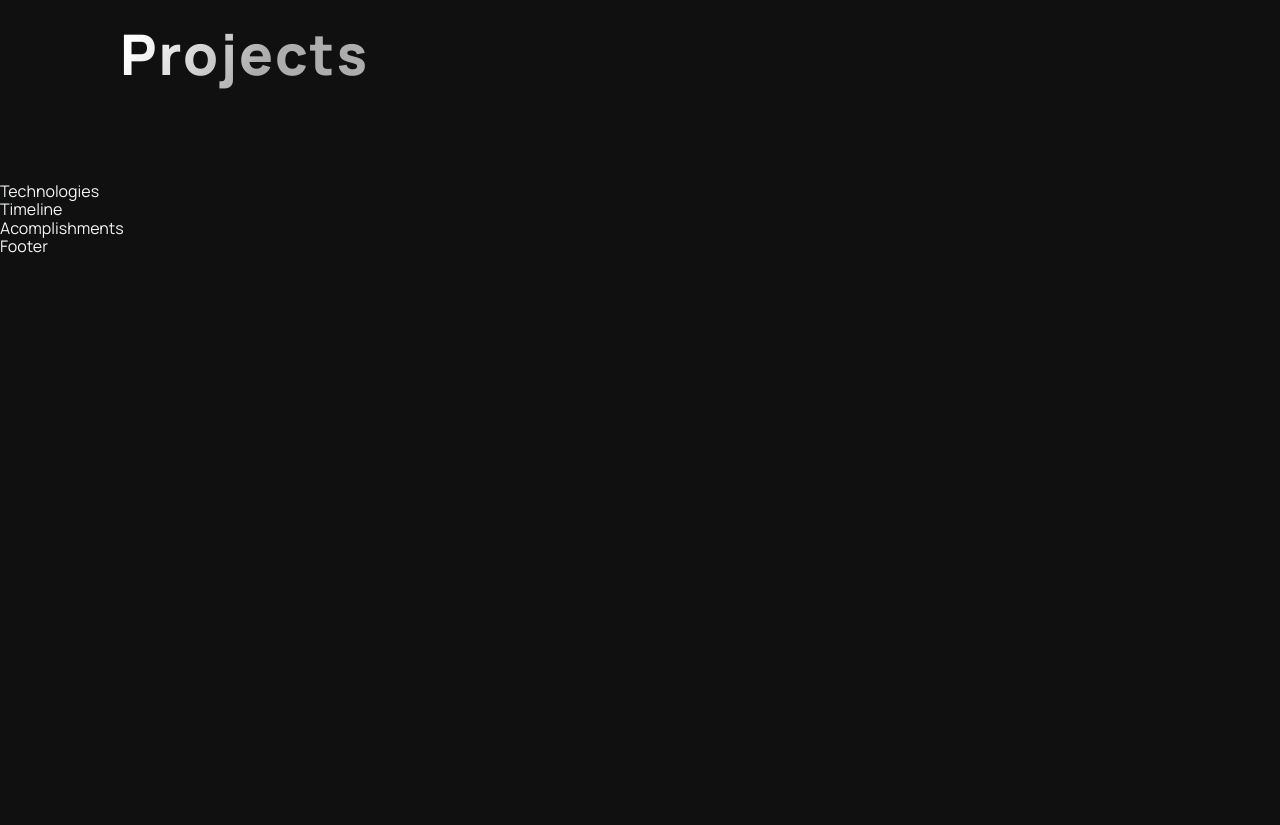
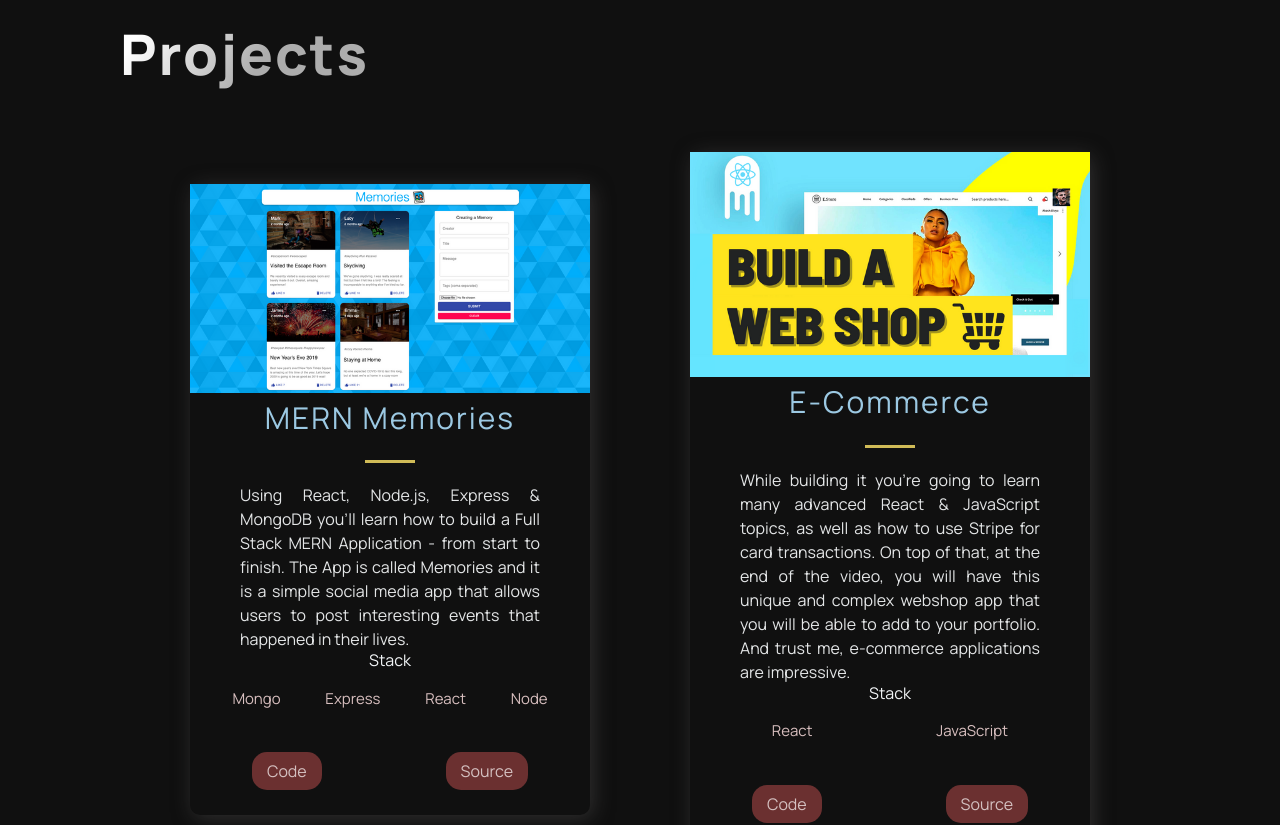
Before and after one commit to sleths/Portfolio-website, a Next.js app: page / in a window 1280 px wide. Shown: the part 700-1525 px from the top of the page. Before the commit the page ends 957 px from the top, so only its background shows below. Built offline with nearby package versions, Linux system fonts and the light colour scheme.

Commit message:
Projects section is added.

```diff
--- a/src/components/Projects/Projects.js
+++ b/src/components/Projects/Projects.js
@@ -1,15 +1,54 @@
-import React from 'react';
+import React from "react";
 
-import { BlogCard, CardInfo, ExternalLinks, GridContainer, HeaderThree, Hr, Tag, TagList, TitleContent, UtilityList, Img } from './ProjectsStyles';
-import { Section, SectionDivider, SectionTitle } from '../../styles/GlobalComponents';
-import { projects } from '../../constants/constants';
+import {
+  BlogCard,
+  CardInfo,
+  ExternalLinks,
+  GridContainer,
+  HeaderThree,
+  Hr,
+  Tag,
+  TagList,
+  TitleContent,
+  UtilityList,
+  Img,
+} from "./ProjectsStyles";
+import {
+  Section,
+  SectionDivider,
+  SectionTitle,
+} from "../../styles/GlobalComponents";
+import { projects } from "../../constants/constants";
 
 const Projects = () => (
   <Section nopadding id="projects">
     <SectionDivider />
     <SectionTitle main>Projects</SectionTitle>
     <GridContainer>
-
+      {projects.map((p, i) => {
+        return (
+          <BlogCard key={i}>
+            <Img src={p.image} />
+            <TitleContent>
+              <HeaderThree title>{p.title}</HeaderThree>
+              <Hr />
+            </TitleContent>
+            <CardInfo className="card-info">{p.description}</CardInfo>
+            <div>
+              <TitleContent>Stack</TitleContent>
+              <TagList>
+                {p.tags.map((t, i) => {
+                  return <Tag key={i}>{t}</Tag>;
+                })}
+              </TagList>
+            </div>
+            <UtilityList>
+              <ExternalLinks href={p.visit}>Code</ExternalLinks>
+              <ExternalLinks href={p.source}>Source</ExternalLinks>
+            </UtilityList>
+          </BlogCard>
+        );
+      })}
     </GridContainer>
   </Section>
 );
--- a/src/components/Projects/ProjectsStyles.js
+++ b/src/components/Projects/ProjectsStyles.js
@@ -1,11 +1,11 @@
-import styled from 'styled-components';
+import styled from "styled-components";
 
 export const Img = styled.img`
-  width:100%;
-  height:100%;
+  width: 100%;
+  height: 100%;
   object-fit: cover;
   overflow: hidden;
-`
+`;
 
 export const GridContainer = styled.section`
   display: grid;
@@ -20,8 +20,7 @@
     padding: 2rem;
     padding-bottom: 0;
   }
-
-`
+`;
 export const BlogCard = styled.div`
   border-radius: 10px;
   box-shadow: 3px 3px 20px rgba(80, 78, 78, 0.5);
@@ -35,16 +34,14 @@
   text-align: center;
   z-index: 20;
   width: 100%;
-
 `;
-
 
 export const HeaderThree = styled.h3`
   font-weight: 500;
   letter-spacing: 2px;
   color: #9cc9e3;
-  padding: .5rem 0;
-  font-size: ${(props) => props.title ? '3rem' : '2rem'};
+  padding: 0.5rem 0;
+  font-size: ${(props) => (props.title ? "3rem" : "2rem")};
 `;
 
 export const Hr = styled.hr`
@@ -59,12 +56,11 @@
   width: 170px;
   margin: 0 auto;
   color: #dce3e7;
-  font-family: 'Droid Serif', serif;
+  font-family: "Droid Serif", serif;
   font-size: 13px;
   font-style: italic;
   line-height: 18px;
 `;
-
 
 export const CardInfo = styled.p`
   width: 100%;
@@ -74,11 +70,9 @@
   line-height: 24px;
   text-align: justify;
   @media ${(props) => props.theme.breakpoints.sm} {
-    padding:.3rem
-
+    padding: 0.3rem;
   }
 `;
-
 
 export const UtilityList = styled.ul`
   list-style-type: none;
@@ -89,15 +83,14 @@
 `;
 
 export const ExternalLinks = styled.a`
-color:#d4c0c0;
+  color: #d4c0c0;
   font-size: 1.6rem;
-padding:1rem 1.5rem;
+  padding: 1rem 1.5rem;
   background: #6b3030;
   border-radius: 15px;
   transition: 0.5s;
-&:hover{
+  &:hover {
     background: #801414;
-
   }
 `;
 
@@ -105,8 +98,8 @@
   display: flex;
   justify-content: space-around;
   padding: 2rem;
-`
+`;
 export const Tag = styled.li`
   color: #d8bfbf;
   font-size: 1.5rem;
-`
+`;
```
Lines whose indentation alone changed are shown as unchanged.
